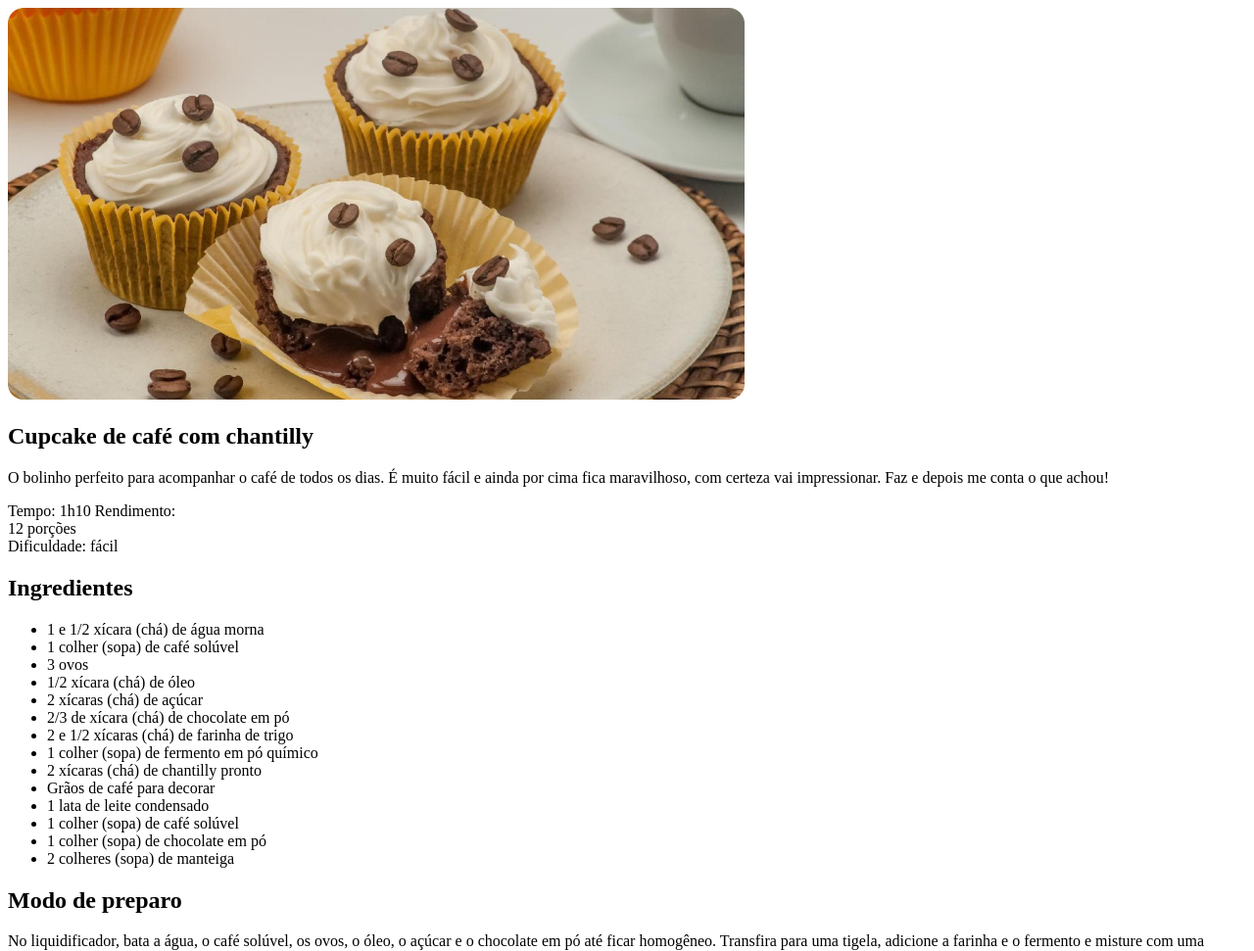
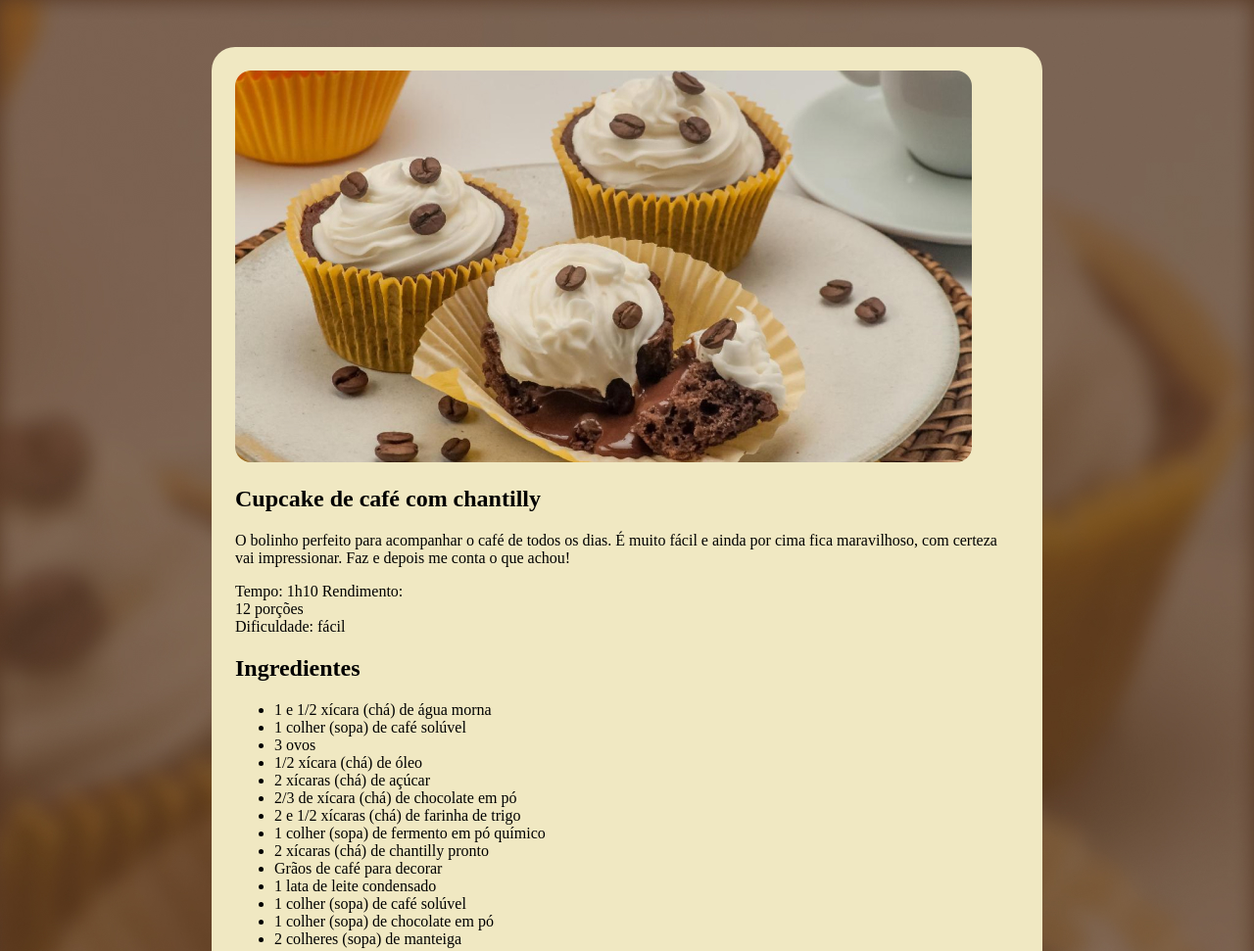
Before and after one commit to monielenunes/projeto-pagina-de-receitas, a plain HTML site: page index.html in a window 1280 px wide. Shown: the top 971 px of the page at 98% size. Drawn offline with Linux system fonts and the light colour scheme.

Commit message:
imagem de fundo e estilo da page

```diff
--- a/style.css
+++ b/style.css
@@ -1,3 +1,21 @@
+body{
+  box-sizing: border-box;
+  background-image: url(./assets/Página\ de\ receita.jpg) ;
+  background-size: cover; /*cobre toda a área visivel da imagem*/
+
+}
+
+#page{
+  width: 800px;
+  padding: 24px;
+  background-color: #F0E8C2;
+  border-radius: 24px;
+  margin: 48px auto;
+
+
+
+}
+
 img{
   border-radius: 16px;
 }
```
Also changed, not shown: assets/Página de receita.jpg (added), 1 other file.
